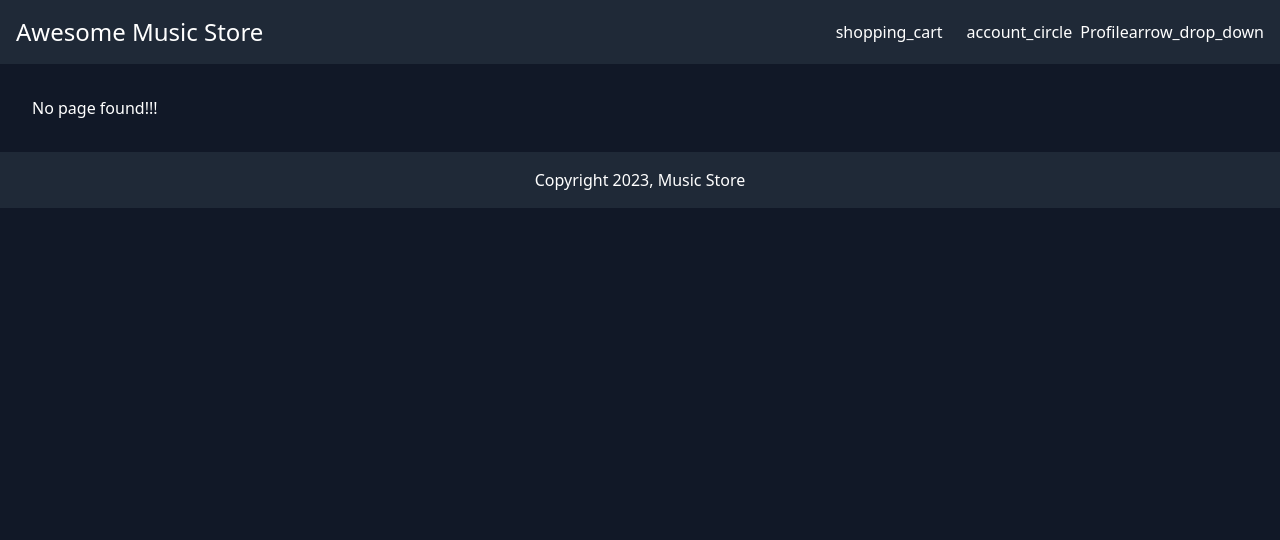
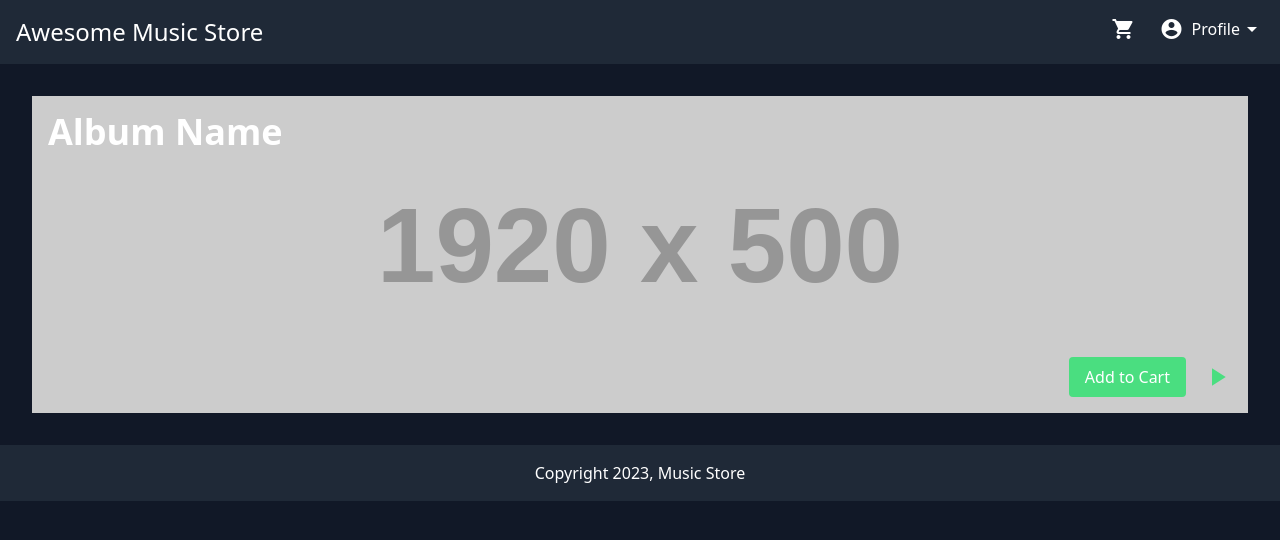
Before and after one commit to Ramzankhan123/reactlearning, a React (Vite) app: page /albums/1 in a window 1280 px wide. Shown: the top 540 px of the page. Built offline with nearby package versions, Linux system fonts and the light colour scheme; data requests are answered from the project's data file.

Commit message:
albums details api and screen of albums details

```diff
--- a/index.html
+++ b/index.html
@@ -1,13 +1,17 @@
-<!doctype html>
+<!DOCTYPE html>
 <html lang="en">
+
 <head>
   <meta charset="UTF-8" />
   <link rel="icon" type="image/svg+xml" href="/vite.svg" />
   <meta name="viewport" content="width=device-width, initial-scale=1.0" />
   <title>Vite + React + TS</title>
+  <link href="https://fonts.googleapis.com/icon?family=Material+Icons" rel="stylesheet" />
 </head>
+
 <body class="bg-gray-900 text-white">
   <div id="root"></div>
   <script type="module" src="/src/main.tsx"></script>
 </body>
+
 </html>
--- a/package.json
+++ b/package.json
@@ -8,7 +8,7 @@
     "build": "tsc && vite build",
     "lint": "eslint . --ext ts,tsx --report-unused-disable-directives --max-warnings 0",
     "preview": "vite preview",
-    "dev:api": "json-server ./data/db.json --watch -r routes.json"
+    "dev:api": "json-server ./data/db.json --watch -r routes.json --delay 500"
   },
   "dependencies": {
     "formik": "^2.4.5",
--- a/src/App.tsx
+++ b/src/App.tsx
@@ -5,26 +5,23 @@ import { Route, Routes } from "react-router-dom";
 import HomepageScreen from "./screens/homepage";
 import LoginpageScreen from "./screens/loginpage";
 import ErrorpageScreen from "./screens/errorpage";
+import AlbumDetailpageScreen from "./screens/album-detail-page";
 
 function App() {
-  const [counter, setCounter] = useState(0);
-
-  const counterOnePlus = () => {
-    setCounter(counter + 1);
-  };
-
   return (
     <>
       <Header
-        counterChange={counterOnePlus}
         title="Awesome Music Store"
         date={new Date().toISOString()}
       />
       <main className="container mx-auto p-8">
         <Routes>
           <Route path="/" element={<HomepageScreen />} />
+          <Route path="/albums/:id" element={<AlbumDetailpageScreen />} />
           <Route path="/login" element={<LoginpageScreen />} />
-          <Route path="*" element={<ErrorpageScreen />} />{" "}
+          <Route path="/404" element={<ErrorpageScreen show="404"/>} />
+          <Route path="*" element={<ErrorpageScreen />} />
+
           {/* when there is not route found screen navigate to here */}
         </Routes>
       </main>
--- a/src/component/album-list/card.tsx
+++ b/src/component/album-list/card.tsx
@@ -1,4 +1,6 @@
-const AlbumCard = ({album } : any) => {
+import { Link } from "react-router-dom";
+
+const AlbumCard = ({ album }: any) => {
   return (
     <div className="bg-gray-800 p-4 rounded relative">
       <div className="relative">
@@ -13,8 +15,12 @@ const AlbumCard = ({album } : any) => {
       </div>
 
       <div className="text-left">
-            <h3 className="text-md font-bold mb-1">{album.name}</h3>
-            <p className="text-sm mb-2 text-gray-400">By {album.singers.join(", ")}</p>
+        <h3 className="text-md font-bold mb-1">
+          <Link to={`/albums/${album.id}`}>{album.name}</Link>
+        </h3>
+        <p className="text-sm mb-2 text-gray-400">
+          By {album.singers.join(", ")}
+        </p>
         <p className="text-sm mb-2 text-green-200">${album.price}</p>
 
         <a
--- /dev/null
+++ b/src/model/albums/api.tsx
@@ -0,0 +1,16 @@
+import { responseHandler } from "../utils";
+
+export async function getAlbums(type: any) {
+  const response = await fetch(`http://localhost:3000/${type}`);
+  const json = await response.json();
+  return json;
+}
+
+export async function getAlbum(id : any) {
+  try {
+    const response = await fetch(`http://localhost:3000/albums/${id}`);
+    return await responseHandler(response);
+  } catch (error) {
+    throw new Error("api not found");
+  }
+}
--- /dev/null
+++ b/src/model/utils.ts
@@ -0,0 +1,12 @@
+const responseHandler = async (response : any)=>{
+    if (response.ok) {
+        const json = await response.json();
+        return json;
+      } else {
+        throw new Error("api not found");
+      }
+}
+
+export {
+    responseHandler
+}
--- /dev/null
+++ b/src/screens/album-detail-page/index.tsx
@@ -0,0 +1,57 @@
+import { useNavigate, useParams } from "react-router-dom";
+import { useEffect, useState } from "react";
+import { getAlbum } from "../../model/albums/api";
+
+const AlbumDetailpageScreen = () => {
+  const params = useParams();
+  const navigate = useNavigate();
+
+  const [isLoading, setIsLoading] = useState(true);
+  const [error, setError] = useState(null);
+  const [data, setData] = useState(null);
+
+  useEffect(() => {
+    const callApi = async () => {
+      try {
+        const data = await getAlbum(params.id);
+        console.log("=====>>",data)
+        setData(data);
+      } catch (error) {;
+        setError(error);
+        navigate("/404");
+      } finally {
+        setIsLoading(false);
+      }
+    };
+    callApi();
+  }, []);
+
+  if (isLoading) {
+    return <div>Loading...</div>;
+  }
+
+  return (
+    <>
+      <div className="relative">
+        <img
+          src="https://via.placeholder.com/1920x500"
+          alt="Album"
+          className="w-full"
+        />
+        <div className="absolute top-4 left-4">
+          <h1 className="text-4xl font-bold text-white">Album Name</h1>
+        </div>
+        <div className="absolute bottom-4 right-4 flex items-center space-x-4">
+          <button className="bg-green-400 text-white px-4 py-2 rounded hover:bg-green-300">
+            Add to Cart
+          </button>
+          <button className="material-icons text-green-400 hover:text-green-300 text-3xl">
+            play_arrow
+          </button>
+        </div>
+      </div>
+    </>
+  );
+};
+
+export default AlbumDetailpageScreen;
--- a/src/screens/errorpage/index.tsx
+++ b/src/screens/errorpage/index.tsx
@@ -1,5 +1,8 @@
-const ErrorpageScreen = () => {
-    return <div>No page found!!!</div>;
-  };
+const ErrorpageScreen = ({ show = null } : any) => {
+  if (show) {
+    return <div>{show}</div>;
+  }
+  return <div>No page found!!!</div>;
+};
 
-  export default ErrorpageScreen;
+export default ErrorpageScreen;
--- a/src/screens/homepage/api.tsx
+++ /dev/null
@@ -1,5 +0,0 @@
-export async function getAlbums(type : any) {
-    const response = await fetch(`http://localhost:3000/${type}`);
-    const json = await response.json();
-    return json;
-  }
--- a/src/screens/homepage/index.tsx
+++ b/src/screens/homepage/index.tsx
@@ -1,6 +1,6 @@
 import { useEffect, useState } from "react";
 import AlbumList from "../../component/album-list";
-import { getAlbums } from "./api";
+import { getAlbums } from "../../model/albums/api";
 
 const HomepageScreen = () => {
     const [topAlbums, setTopAlbums] = useState(null);
```
Lines whose indentation alone changed are shown as unchanged.
